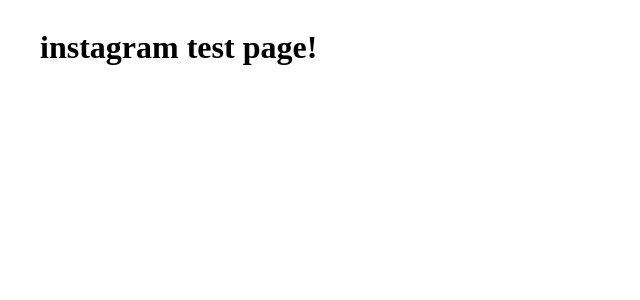
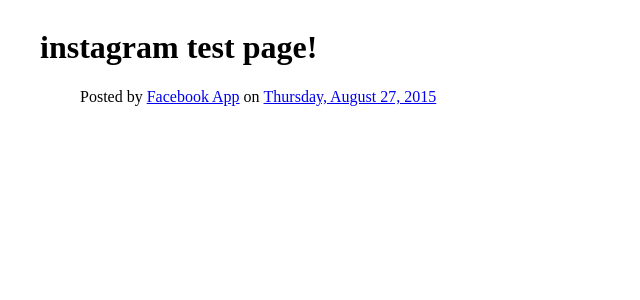
Before and after one commit to bushbass/new-blog-portfolio-next, a Next.js app: page /instatest in a window 1280 px wide. Shown: the top 300 px of the page, without its empty margins (0-640 px from the left). Built offline with nearby package versions, Linux system fonts and the light colour scheme.

Commit message:
messing with instatest embed

```diff
--- a/pages/instatest.js
+++ b/pages/instatest.js
@@ -1,10 +1,15 @@
 import styles from '../styles/Instatest.module.css';
-
+function createMarkup() {
+  return {
+    __html: `<div class="fb-post" data-href="https://www.facebook.com/20531316728/posts/10154009990506729/" data-width="500" data-show-text="true"><blockquote cite="https://www.facebook.com/20531316728/posts/10154009990506729/" class="fb-xfbml-parse-ignore">Posted by <a href="https://www.facebook.com/facebookapp/">Facebook App</a> on&nbsp;<a href="https://www.facebook.com/20531316728/posts/10154009990506729/">Thursday, August 27, 2015</a></blockquote></div>`,
+  };
+}
 function Instatest() {
   return (
     <div className={styles.container}>
       <div className="main">
         <h1>instagram test page!</h1>
+        <div dangerouslySetInnerHTML={createMarkup()}></div>
       </div>
     </div>
   );
```
